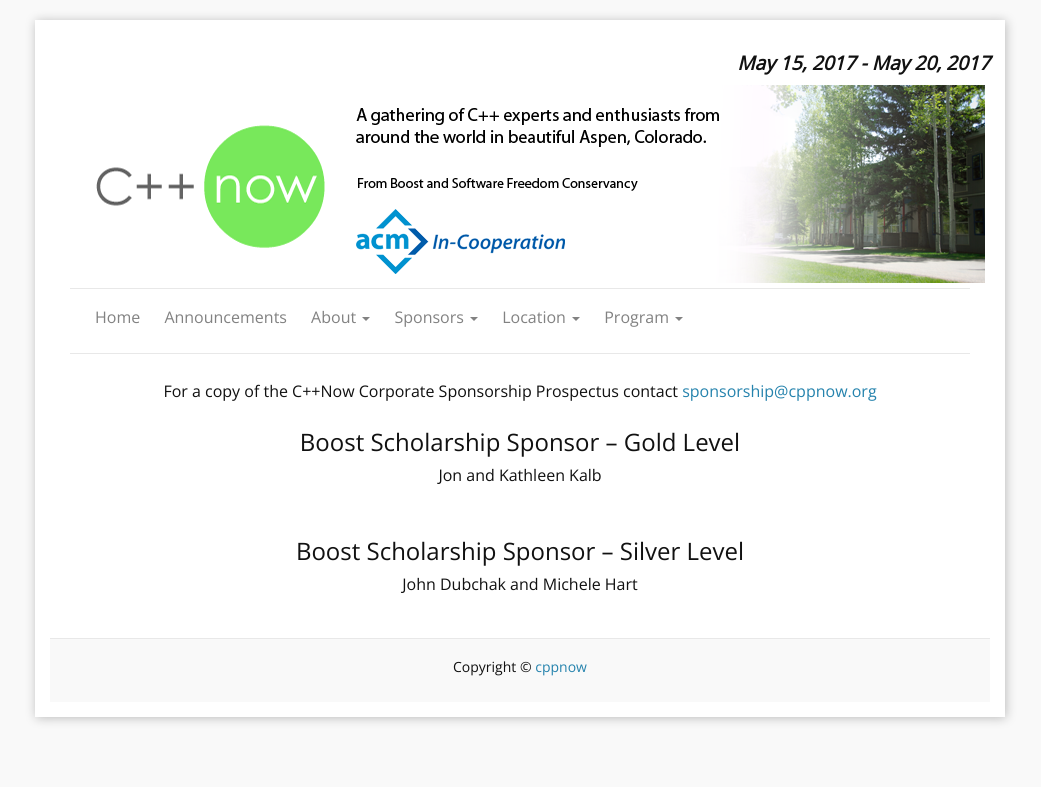
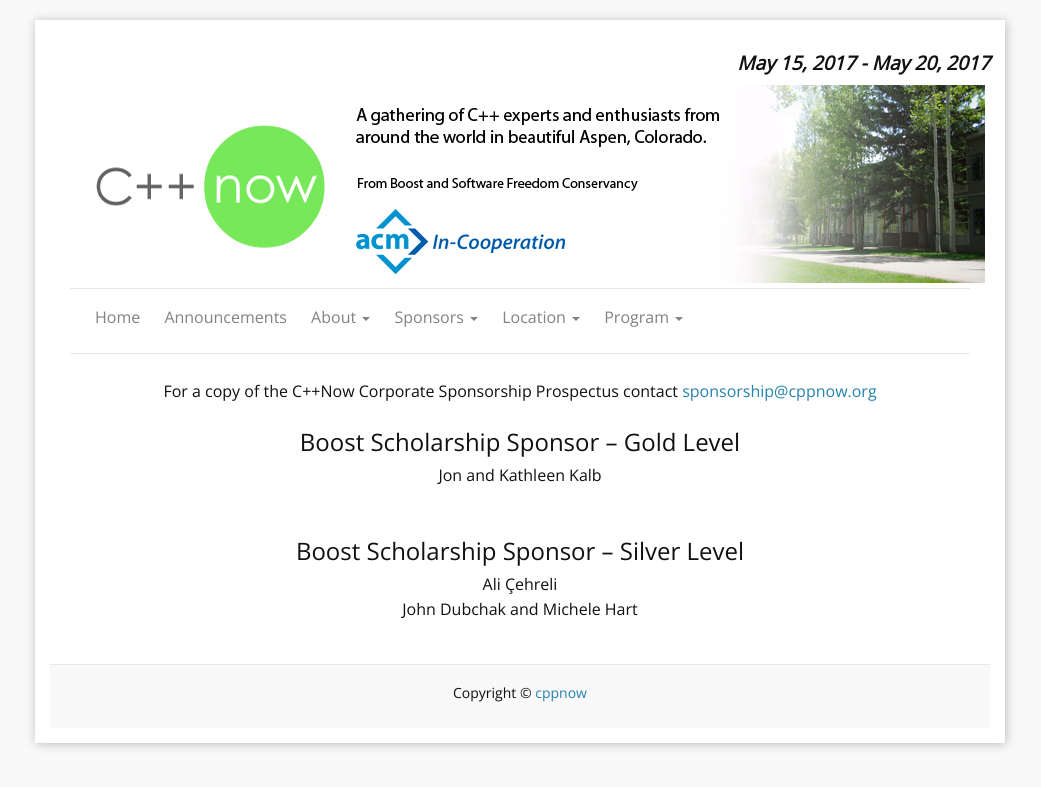
Before and after one commit to boostcon/cppnow_website, a Jekyll site: the page built from sponsors/individual_sponsors.html, in a window 1280 px wide. Shown: the top 787 px of the page, without its empty margins (120-1161 px from the left). Built offline with Jekyll 4.4.1, drawn with Linux system fonts in a browser that asks for light colours.

Commit message:
Add Ali as an individual sponsor.

```diff
--- a/_data/2017-conference/sponsors.yml
+++ b/_data/2017-conference/sponsors.yml
@@ -73,6 +73,9 @@
         #- name: "Conan, C/C++ Package Manager"
         # until 2017-04-06
         # Diego Rodriguez-Losada <diego.rlosada@gmail.com>
+        - name: "Ali Çehreli"
+        # until 2018-05-01
+        # Ali Çehreli <acehreli@yahoo.com>
         - name: "John Dubchak and Michele Hart"
         # until 2017-12-31
         # John Dubchak <john@johndubchak.com>
```
